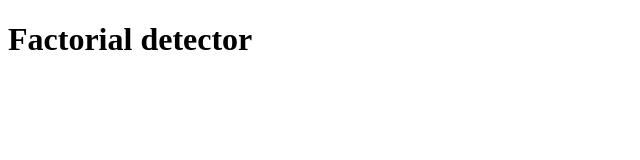
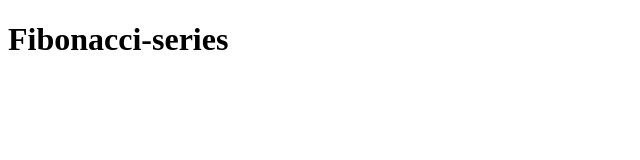
Before and after one commit to saicharan08-genius/Fibonacci-series, a plain HTML site: page index.html in a window 1280 px wide. Shown: the whole page, without its empty margins (0-640 px from the left). Drawn offline with Linux system fonts and the light colour scheme.

Commit message:
Update index.html

```diff
--- a/index.html
+++ b/index.html
@@ -2,8 +2,8 @@
 <html>
 <body>
 
-<title>Factorial detector</title>
-<h1>Factorial detector</h1>
+<title>Fibonacci-series</title>
+<h1>Fibonacci-series</h1>
 
 </body>
 </html>
```
